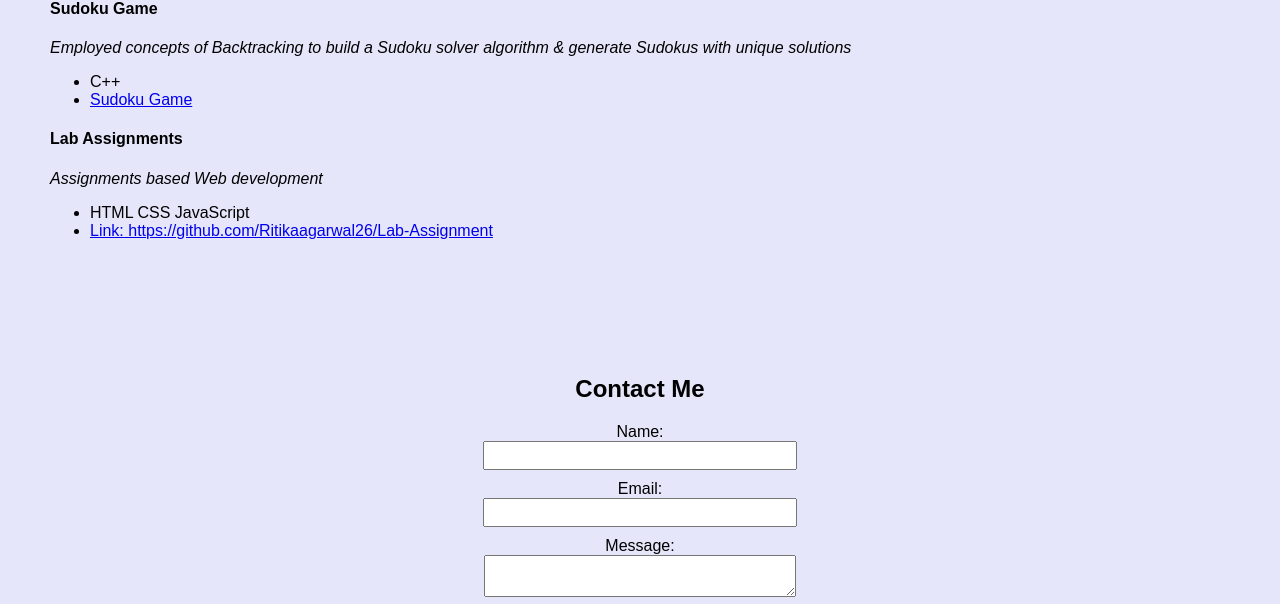
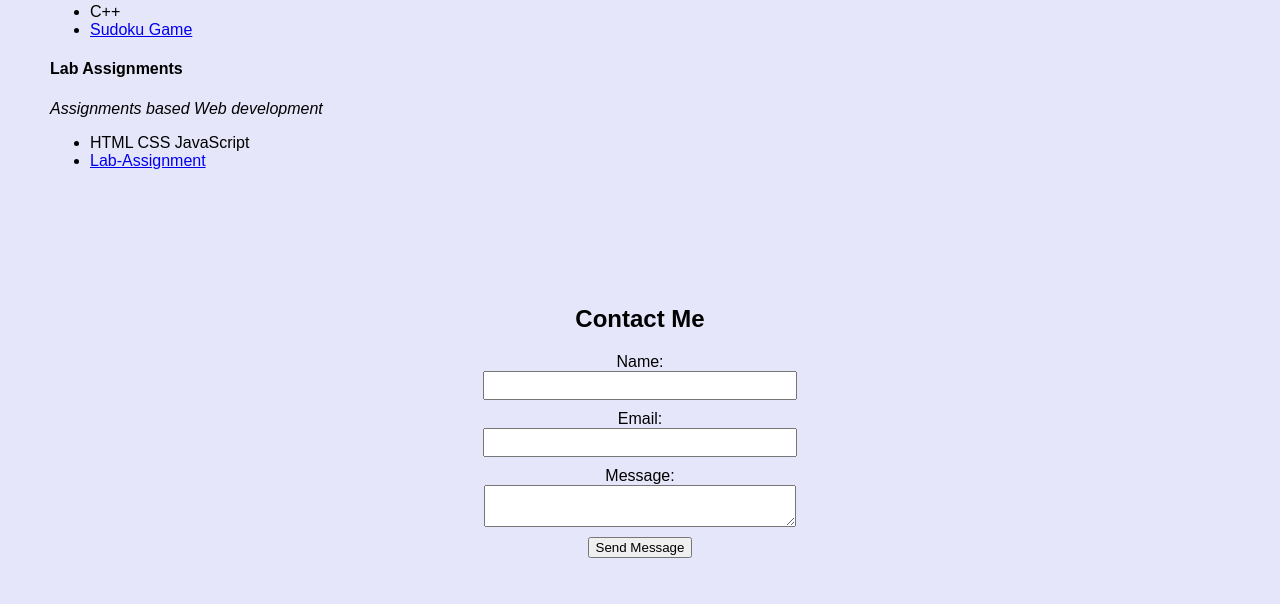
Before and after one commit to Ritikaagarwal26/portfolio, a plain HTML site: page index.html in a window 1280 px wide. Shown: the part 2294-2898 px from the top of the page. Drawn offline with Linux system fonts and the light colour scheme; a script that the page names is missing.

Commit message:
Update index.html

```diff
--- a/index.html
+++ b/index.html
@@ -43,7 +43,8 @@
 
 
     <section id="about" >
-      <h2>About Me</h2><br><br><br>
+      <h2>About Me</h2>
+
       <p id="p2">Hey,I'm Ritika Agarwal, currently pursuing my Bachelor's in Information Technology
         (B.Tech IT) as a third-year student at Banasthali Vidyapith. I'm passionate about leveraging
         technology to solve real-world problems and constantly expanding my knowledge in the ever-evolving
@@ -122,7 +123,7 @@
                 <p><em>Assignments based Web development</em></p>
                 <ul>
                   <li>HTML CSS JavaScript</li>
-                  <li><a href="https://github.com/Ritikaagarwal26/Lab-Assignment">Link: https://github.com/Ritikaagarwal26/Lab-Assignment</a></li>
+                  <li><a href="https://github.com/Ritikaagarwal26/Lab-Assignment">Lab-Assignment</a></li>
                 </ul>
               </div>
             </div>
```
